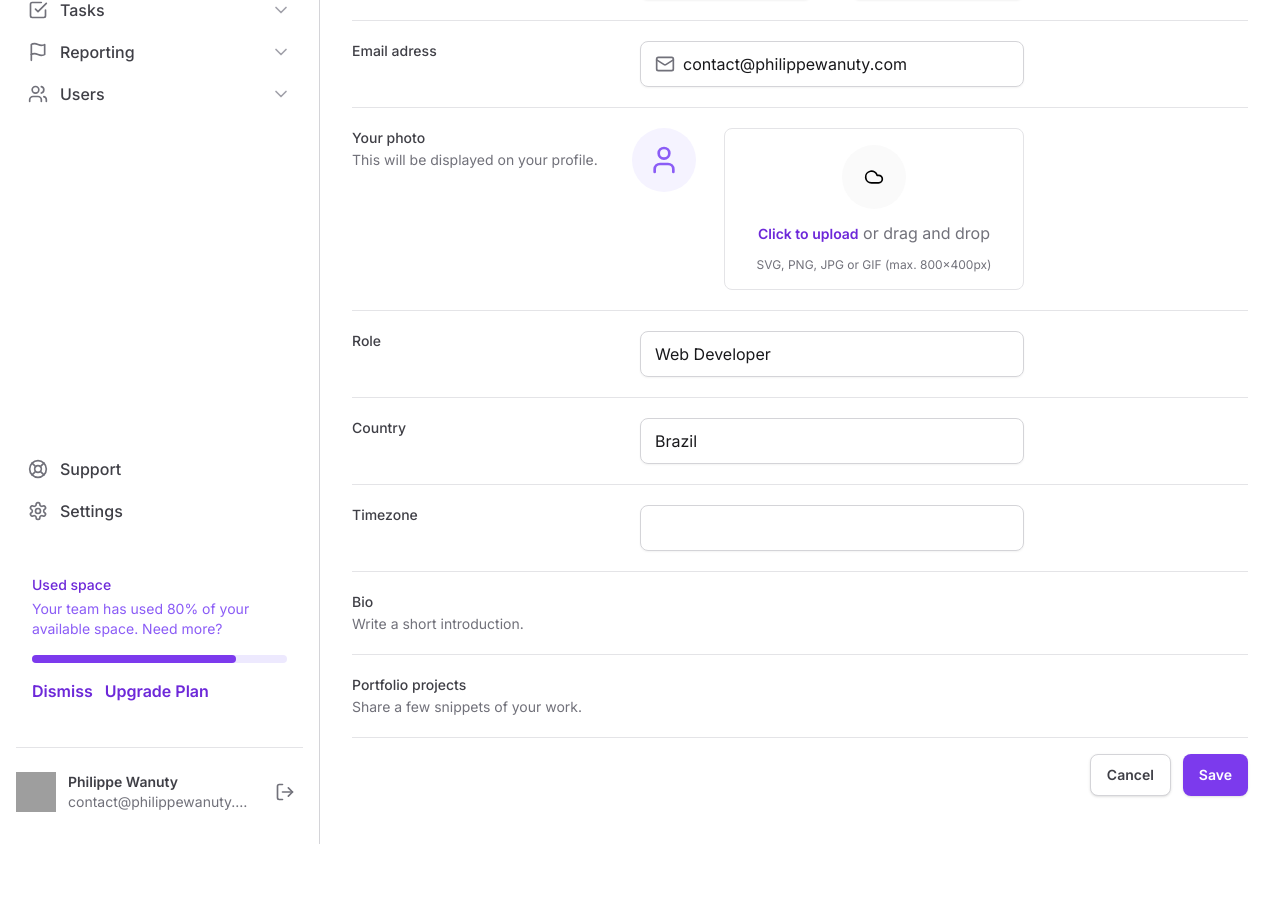
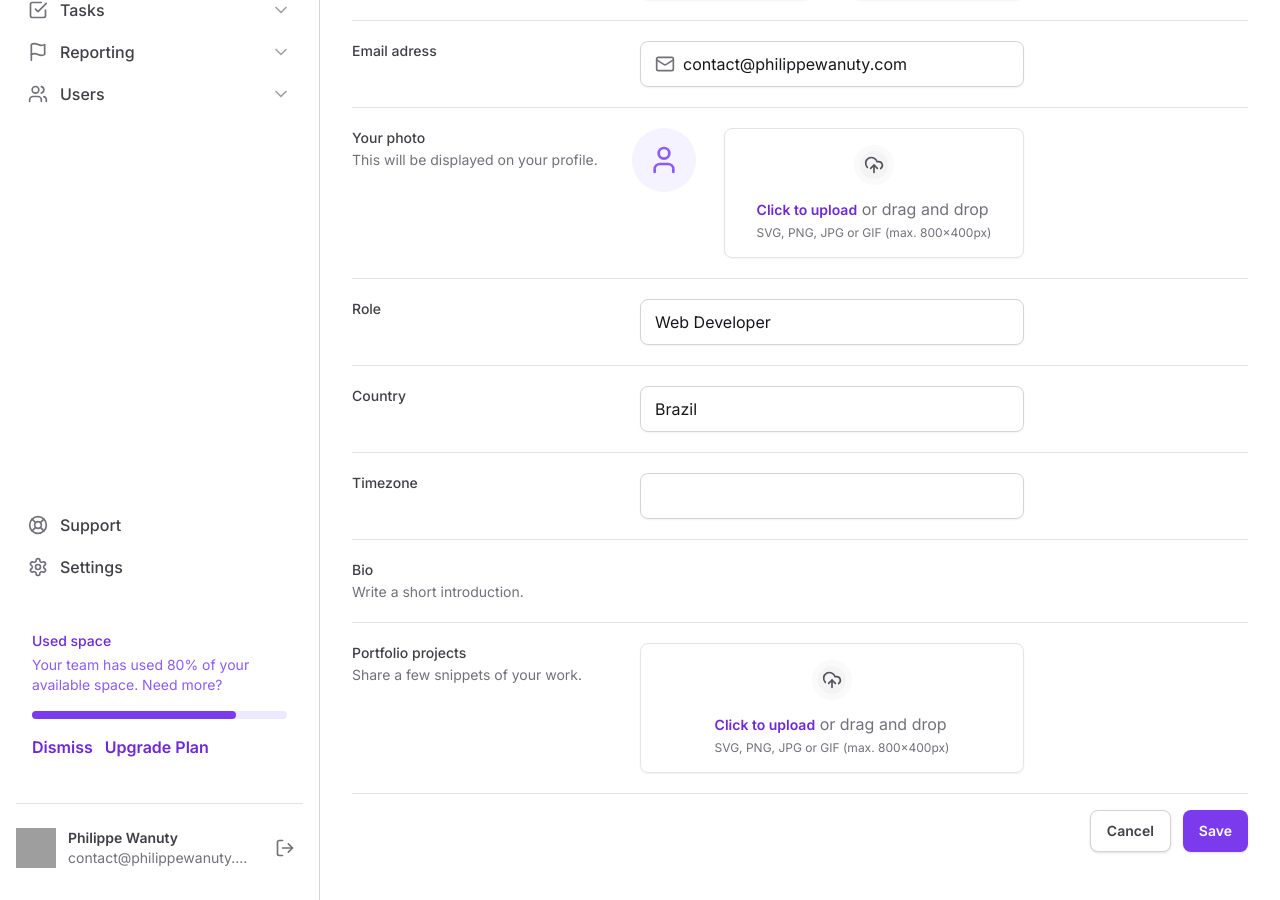
Before and after one commit to philippewanuty/Rocketseat, a Next.js app in the folder Ignite/Tailwind/tailwind-next/: page / in a window 1280 px wide. Shown: the part 300-1200 px from the top of the page. Before the commit the page ends 1144 px from the top, so only its background shows below. Built offline with nearby package versions, Linux system fonts and the light colour scheme; grey boxes are pictures that could not be loaded.

Commit message:
Adding Photo input

```diff
--- a/Ignite/Tailwind/tailwind-next/src/components/SettingsTabs/BodyPage.tsx
+++ b/Ignite/Tailwind/tailwind-next/src/components/SettingsTabs/BodyPage.tsx
@@ -1,4 +1,4 @@
-import { Cloud, MailIcon, Search, User } from 'lucide-react';
+import { Cloud, MailIcon, Search, UploadCloud, User } from 'lucide-react';
 import { InputControl, InputPrefix, InputRoot } from '../sidebar/mainNavegation/Input';
 
 export function BodyPage() {
@@ -60,18 +60,25 @@ export function BodyPage() {
             Your photo
             <span className="mt-0.5 block text-sm font-normal text-zinc-500">This will be displayed on your profile.</span>
           </label>
+
           <div className="flex items-start gap-5">
             <div className="bg-violet-50 flex h-16 w-16 items-center justify-center rounded-full">
               <User className="w-8 h-8 text-violet-500" />
             </div>
-            <label htmlFor="photo" className="flex-1 mx-2 cursor-pointer flex flex-col items-center gap-3 rounded-lg border border-zinc-200 py-4 px-6 ">
-              <div className="bg-zinc-50 flex h-16 w-16 items-center justify-center rounded-full">
-                <Cloud className="w-5 h-5 " />
+
+            <label
+              htmlFor="photo"
+              className=" group flex-1 mx-2 cursor-pointer flex flex-col items-center gap-3 rounded-lg border border-zinc-200 py-4 px-6 shadow-sm hover:border-violet-200 hover:bg-violet-25"
+            >
+              <div className="bg-zinc-100 flex h-10 w-10 items-center justify-center rounded-full border-6 border-zinc-50 group-hover:border-violet-50   group-hover:bg-violet-100">
+                <UploadCloud className="w-5 h-5 text-zinc-600  group-hover:text-violet-600" />
               </div>
-              <span className="font-sm font-normal text-zinc-500">
-                <span className=" text-sm font-semibold text-violet-700 ">Click to upload</span> or drag and drop
-              </span>
-              <span className=" text-xs text-zinc-500">SVG, PNG, JPG or GIF (max. 800x400px)</span>
+              <div className="flex flex-col gap-1">
+                <span className="font-sm font-normal text-zinc-500  group-hover:text-violet-600">
+                  <span className=" text-sm font-semibold text-violet-700 ">Click to upload</span> or drag and drop
+                </span>
+                <span className=" text-xs text-zinc-500  group-hover:text-violet-600">SVG, PNG, JPG or GIF (max. 800x400px)</span>
+              </div>
             </label>
             <input type="file" className="sr-only" id="photo" />
           </div>
@@ -117,7 +124,7 @@ export function BodyPage() {
         </div>
 
         {/* Bio */}
-        <div className="flex items-center justify-between border-b  border-zinc-200 pt-5 pb-5  ">
+        <div className="grid grid-cols-form pt-5 pb-5 border-b  border-zinc-200 pt-5 pb-5  ">
           <label htmlFor="bio" className="text-sm font-medium text-zinc-700">
             Bio
             <span className="mt-0.5 block text-sm font-normal text-zinc-500">Write a short introduction.</span>
@@ -125,12 +132,29 @@ export function BodyPage() {
         </div>
 
         {/* Portfolio projects */}
-        <div className="flex items-center justify-between border-b  border-zinc-200 pt-5 pb-5  ">
+        <div className="grid grid-cols-form pt-5 pb-5 border-b  border-zinc-200 pt-5 pb-5  ">
           <label htmlFor="projects" className="text-sm font-medium text-zinc-700">
             Portfolio projects
             <span className="mt-0.5 block text-sm font-normal text-zinc-500">Share a few snippets of your work.</span>
           </label>
+
+          <label
+            htmlFor="projects"
+            className=" group flex-1 mx-2 cursor-pointer flex flex-col items-center gap-3 rounded-lg border border-zinc-200 py-4 px-6 shadow-sm hover:border-violet-200 hover:bg-violet-25"
+          >
+            <div className="bg-zinc-100 flex h-10 w-10 items-center justify-center rounded-full border-6 border-zinc-50 group-hover:border-violet-50   group-hover:bg-violet-100">
+              <UploadCloud className="w-5 h-5 text-zinc-600  group-hover:text-violet-600" />
+            </div>
+            <div className="flex flex-col gap-1">
+              <span className="font-sm font-normal text-zinc-500  group-hover:text-violet-600">
+                <span className=" text-sm font-semibold text-violet-700 ">Click to upload</span> or drag and drop
+              </span>
+              <span className=" text-xs text-zinc-500  group-hover:text-violet-600">SVG, PNG, JPG or GIF (max. 800x400px)</span>
+            </div>
+          </label>
+          <input type="file" className="sr-only" id="projects" />
         </div>
+
         {/* Final button */}
         <div className="flex flex-row gap-3 justify-end   pt-4 ">
           <button type="button" className="py-2.5 px-4 text text-sm font-semibold border border-zinc-300 shadow text-zinc-700 rounded-lg bg-white hover:bg-zinc-50">
--- a/Ignite/Tailwind/tailwind-next/tailwind.config.ts
+++ b/Ignite/Tailwind/tailwind-next/tailwind.config.ts
@@ -1,21 +1,24 @@
-import type { Config } from 'tailwindcss'
+import type { Config } from 'tailwindcss';
 
 const config: Config = {
-  content: [
-    './src/pages/**/*.{js,ts,jsx,tsx,mdx}',
-    './src/components/**/*.{js,ts,jsx,tsx,mdx}',
-    './src/app/**/*.{js,ts,jsx,tsx,mdx}',
-  ],
+  content: ['./src/pages/**/*.{js,ts,jsx,tsx,mdx}', './src/components/**/*.{js,ts,jsx,tsx,mdx}', './src/app/**/*.{js,ts,jsx,tsx,mdx}'],
   theme: {
     extend: {
       gridTemplateColumns: {
         app: 'minmax(18rem , 20rem) 1fr',
-        form:'minmax(7.5rem, 17.5rem) minmax(25rem, 1fr) minmax(0, 15rem)'
+        form: 'minmax(7.5rem, 17.5rem) minmax(25rem, 1fr) minmax(0, 15rem)',
+      },
+      borderWidth: {
+        6: '6px',
       },
 
-
+      colors: {
+        violet: {
+          25: '#fcfaff',
+        },
+      },
     },
   },
   plugins: [],
-}
-export default config
+};
+export default config;
```
Also changed, not shown: Ignite/Tailwind/tailwind-next/Notations/UsedsLibrarys.md (+7 -0 lines).
